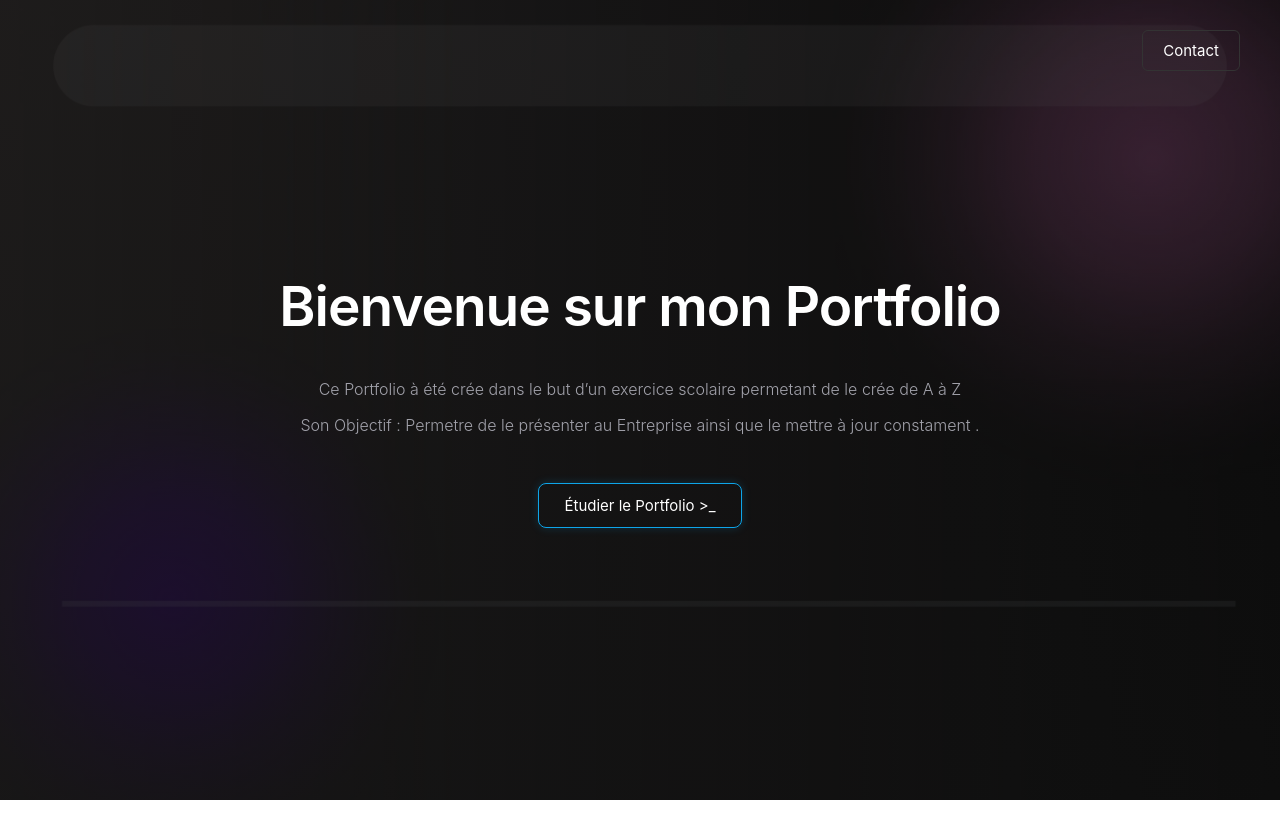
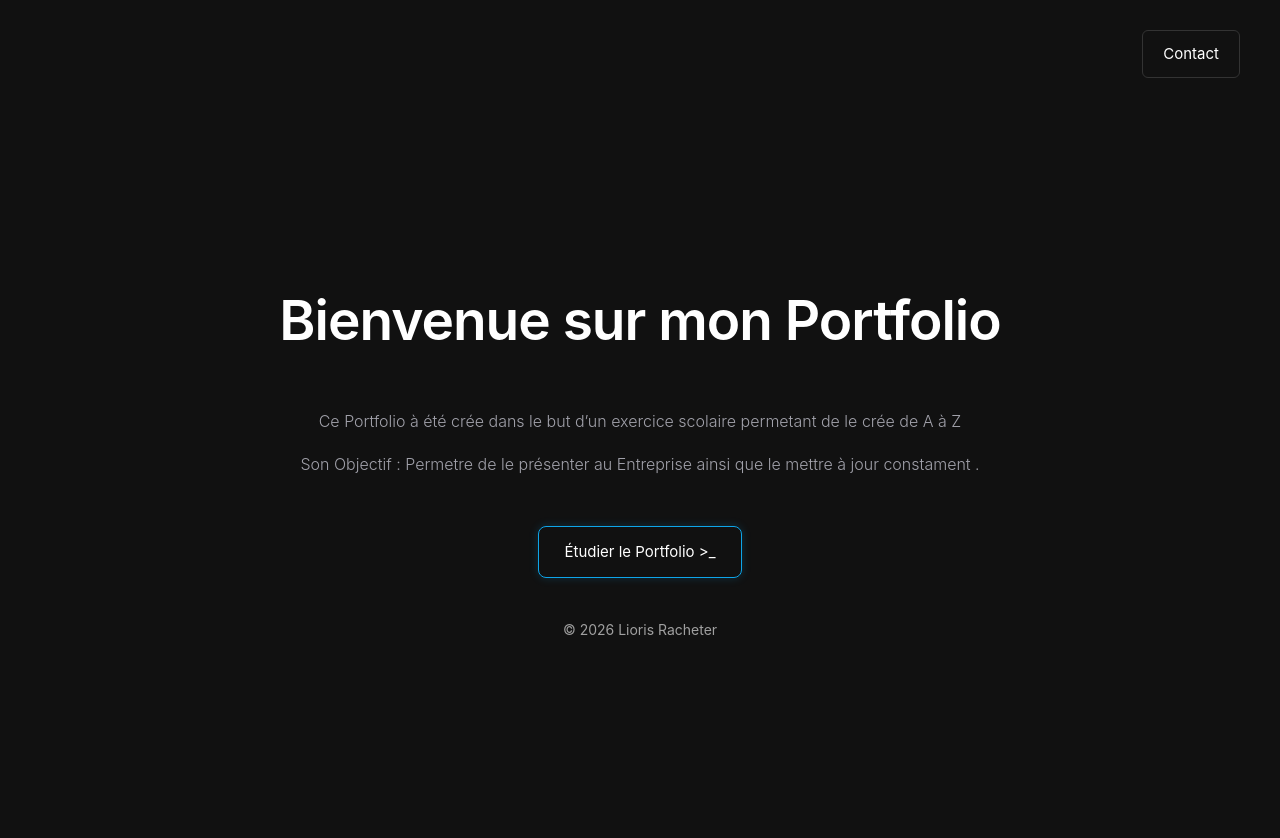
Before and after one commit to kost84/kost84.github.io, a plain HTML site: page index.html in a window 1280 px wide. Before the commit the page ends 800 px from the top, so only its background shows below. Drawn offline with Linux system fonts and the light colour scheme.

Commit message:
feat: project html +css

```diff
--- a/css/index.css
+++ b/css/index.css
@@ -1,12 +1,11 @@
 body {
-    background-image: linear-gradient(rgba(17, 17, 17, 0.6), rgba(17, 17, 17, 0.8)), url(../imageetdoc/arriereplan/indexa.webp);
-    background-repeat: no-repeat;
-    background-size: cover;
-    background-position: center;
-    background-attachment: fixed;
-    margin: 0;
-    font-family: -apple-system, BlinkMacSystemFont, "Segoe UI", Roboto, Helvetica, sans-serif;
+    background-color: #111111;
+    color: #d1d5db;
+    font-family: -apple-system, BlinkMacSystemFont, "Segoe UI", Roboto, Helvetica, Arial, sans-serif;
+    line-height: 1.7;
+    padding: 60px 20px;
 }
+
 
 main {
     display: flex;
@@ -59,22 +58,29 @@ main {
 }
 
 .bouton-contact {
-    position: absolute; /* Sort le bouton de l'alignement central */
-    top: 30px; /* Distance avec le haut */
-    right: 40px; /* Distance avec la droite */
+    position: absolute;
+    top: 30px;
+    right: 40px;
     padding: 10px 20px;
     color: #ffffff;
     text-decoration: none;
     font-size: 15px;
-    border: 1px solid #333333; /* Bordure grise discrète */
+    border: 1px solid #333333;
     border-radius: 6px;
     transition: all 0.3s ease;
 }
 
-/* L'effet lumineux cyan quand on passe la souris dessus */
+
 .bouton-contact:hover {
     border-color: #0ea5e9;
     color: #0ea5e9;
     background-color: rgba(14, 165, 233, 0.05);
     box-shadow: 0 0 15px rgba(14, 165, 233, 0.2);
 }
+.copyright {
+    text-align:center;
+    color: #a0a0a0;
+    font-size: 14px;
+    margin-top: 40px;
+    margin-bottom: 20px;
+}
--- a/index.html
+++ b/index.html
@@ -20,6 +20,8 @@
                 </section>
            <a href="page/acceuil.html" class="bouton-portfolio">Étudier le Portfolio >_</a>
            <a href="page/contact.html" class="bouton-contact">Contact</a>
+           <p class="copyright">© 2026 Lioris Racheter</p>
+            </section>
             </main>
         </body>
     </head>
```
Also changed, not shown: css/project.css (+22 -2 lines), page/project.html (+1 -0 lines).
